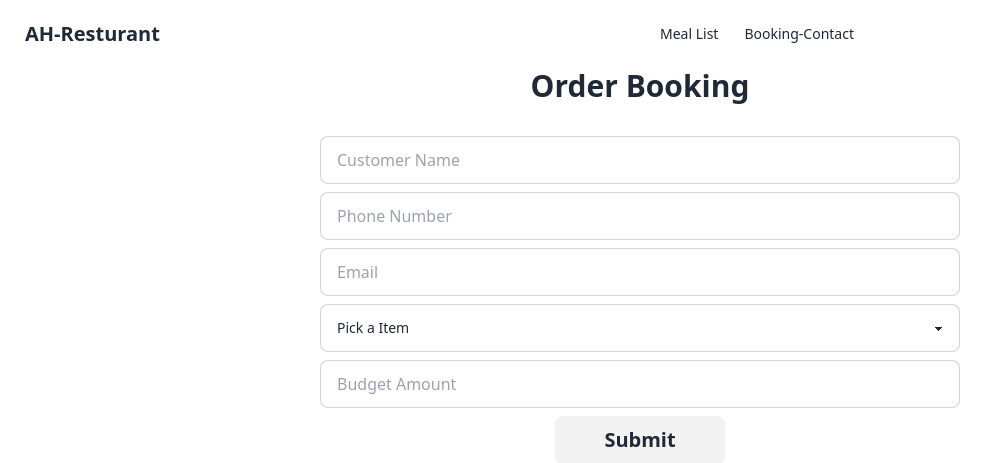
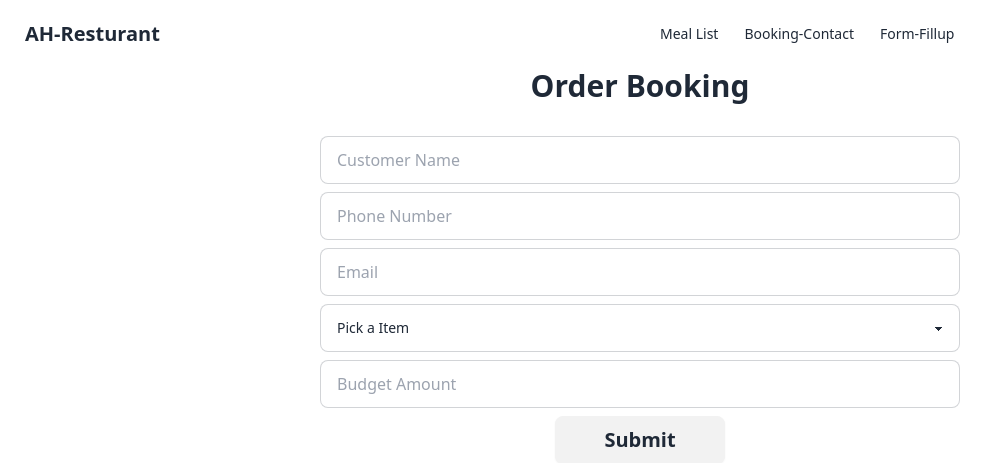
Before and after one commit to alaminatcs/Task, a Django app: page /meal/order/ in a window 1280 px wide. Shown: the top 463 px of the page, without its empty margins (0-998 px from the left). Run offline with Django 5.2, Linux system fonts and the light colour scheme; some libraries are stand-ins or nearby versions.

Commit message:
form update

```diff
--- /dev/null
+++ b/django-model/meal_list/form.py
@@ -0,0 +1,5 @@
+from django import forms
+
+class djangoForm(forms.Form):
+    name = forms.CharField(label = 'Enter your name: ')
+    email = forms.EmailField(label = 'Put you mail address: ')
--- a/django-model/meal_list/templates/contact.html
+++ b/django-model/meal_list/templates/contact.html
@@ -3,7 +3,7 @@
 {% block content %}
 <h1 class="text-center font-bold text-3xl">Order Booking</h1>
 <div>
-  <form class="w-1/2 m-auto pt-6" method="GET" action="{% url 'order' %}">
+  <form class="w-1/2 m-auto pt-6" method="POST" action="{% url 'order' %}">
     {% csrf_token %}
     <label class="input input-bordered flex items-center mt-2">
       <input type="text" name="name" placeholder="Customer Name" />
--- a/django-model/meal_list/urls.py
+++ b/django-model/meal_list/urls.py
@@ -4,5 +4,6 @@ from . import views
 urlpatterns = [
     path('', views.home, name = 'meals'),
     path('contact/', views.contact, name = 'contact'),
-    path('order/', views.order, name = 'order')
+    path('order/', views.order, name = 'order'),
+    path('form/', views.formCall, name = 'form')
 ]
--- a/django-model/meal_list/views.py
+++ b/django-model/meal_list/views.py
@@ -1,4 +1,5 @@
 from django.shortcuts import render
+from . form import djangoForm
 
 def home(request):
     meals = [
@@ -71,3 +72,10 @@ def order(request):
         return render(request, 'order.html', dic)
     else:
         return render(request, 'contact.html')
+
+
+def formCall(request):
+    form = djangoForm(request.POST)
+    if form.is_valid():
+        print(form.cleaned_data)
+    return render(request, 'form.html', {'form': form})
--- a/django-model/templates/header.html
+++ b/django-model/templates/header.html
@@ -6,6 +6,7 @@
               {% comment %} <li><a style="padding-right: 10px" href={% url 'home' %}>Home</a></li> {% endcomment %}
               <li><a style="padding-right: 10px" href={% url 'meals' %}>Meal List</a></li>
               <li><a style="padding-right: 10px" href={% url 'contact' %}>Booking-Contact</a></li>
+              <li><a style="padding-right: 10px" href={% url 'form' %}>Form-Fillup</a></li>
             </ul>
           </div>
           <a class="btn btn-ghost text-xl" href={% url 'meals' %}>AH-Resturant</a>
@@ -15,6 +16,7 @@
             {% comment %} <li><a style="padding-right: 10px" href={% url 'home' %}>Home</a></li> {% endcomment %}
             <li><a style="padding-right: 10px" href={% url 'meals' %}>Meal List</a></li>
             <li><a style="padding-right: 10px" href={% url 'contact' %}>Booking-Contact</a></li>
+            <li><a style="padding-right: 10px" href={% url 'form' %}>Form-Fillup</a></li>
           </ul>
         </div>
     </div>
```
Also changed, not shown: django-model/meal_list/templates/form.html (added, +9 -0 lines).
